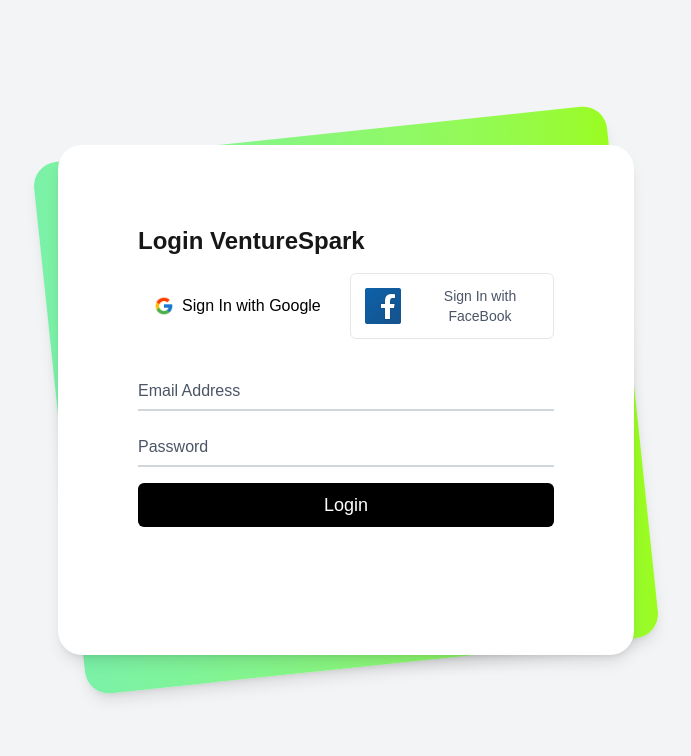
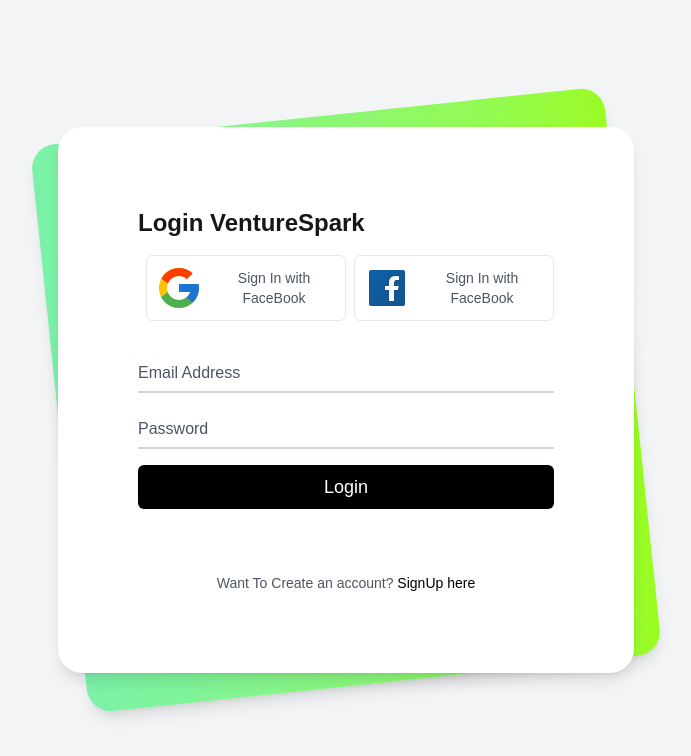
Before and after one commit to APIIT-CC-Asignment/-VentureSpark, a Next.js app: page /pages/loginpage in a window 1280 px wide. Shown: the top 756 px of the page, without its empty margins (294-985 px from the left). Built offline with nearby package versions, Linux system fonts and the light colour scheme.

Commit message:
update login page

```diff
--- a/src/app/pages/loginpage/page.tsx
+++ b/src/app/pages/loginpage/page.tsx
@@ -66,19 +66,11 @@ const handleSubmit = async (e: React.FormEvent) => {
 					<h1 className="text-2xl font-semibold">Login VentureSpark</h1>
 				</div>
 				 <div className="mt-4 flex flex-col lg:flex-row items-center justify-between">
-					  <div className="w-full lg:w-1/2 mb-2 lg:mb-0">
-				  <button
-					onClick={() => signIn("google")}
-					className="px-4 py-2 bg-white text-black rounded flex items-center"
-				  >
-					<img
-					  src="/image/google.png"
-					  alt="Google Logo"
-					  className="w-5 h-5 mr-2"
-					/>
-					Sign In with Google
-				  </button>
-				</div>
+
+				<div className="w-full lg:w-1/2 ml-0 lg:ml-2">
+						  <button  onClick={() => signIn("google")} type="button" className="w-full flex justify-center items-center gap-2 bg-white text-sm text-gray-600 p-2 rounded-md hover:bg-gray-50 border border-gray-200 focus:outline-none focus:ring-2 focus:ring-offset-2 focus:ring-gray-200 transition-colors duration-300">
+							<img src="/image/google.png " alt="" /> Sign In with FaceBook </button>
+						</div>
 
 						<div className="w-full lg:w-1/2 ml-0 lg:ml-2">
 						  <button  onClick={() => signIn("facebook")} type="button" className="w-full flex justify-center items-center gap-2 bg-white text-sm text-gray-600 p-2 rounded-md hover:bg-gray-50 border border-gray-200 focus:outline-none focus:ring-2 focus:ring-offset-2 focus:ring-gray-200 transition-colors duration-300">
@@ -104,6 +96,10 @@ const handleSubmit = async (e: React.FormEvent) => {
 					</div>
 					</div>
 				</div>
+				<div className="mt-4 text-sm text-gray-600 text-center">
+        <p>Want To Create an account? <a href="/pages/signup" className="text-black hover:underline">SignUp here</a>
+        </p>
+      </div>
 			</form>
 			</div>
 		</div>
```
Also changed, not shown: 2 other files (tests, documents, lock files or other folders).
